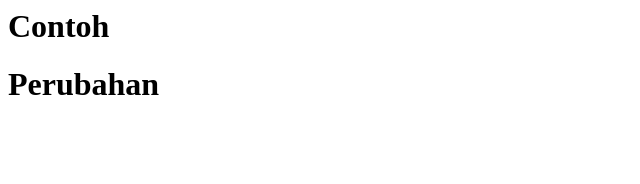
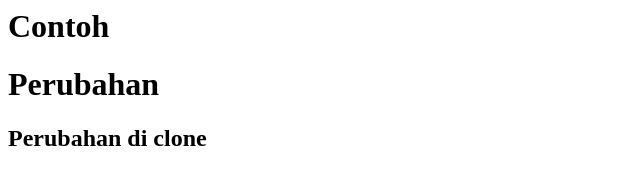
Before and after one commit to syahrul-25/belajar-git-remote, a plain HTML site: page contoh.html in a window 1280 px wide. Shown: the whole page, without its empty margins (0-640 px from the left). Drawn offline with Linux system fonts and the light colour scheme.

Commit message:
Perubahan di klone

```diff
--- a/contoh.html
+++ b/contoh.html
@@ -2,5 +2,6 @@
 	<body>
 		<h1>Contoh</h1>
 		<h1>Perubahan</h1>
+		<h2>Perubahan di clone</h2>
 	</body>
 </html>
```
Also changed, not shown: hello.html (+1 -0 lines).
